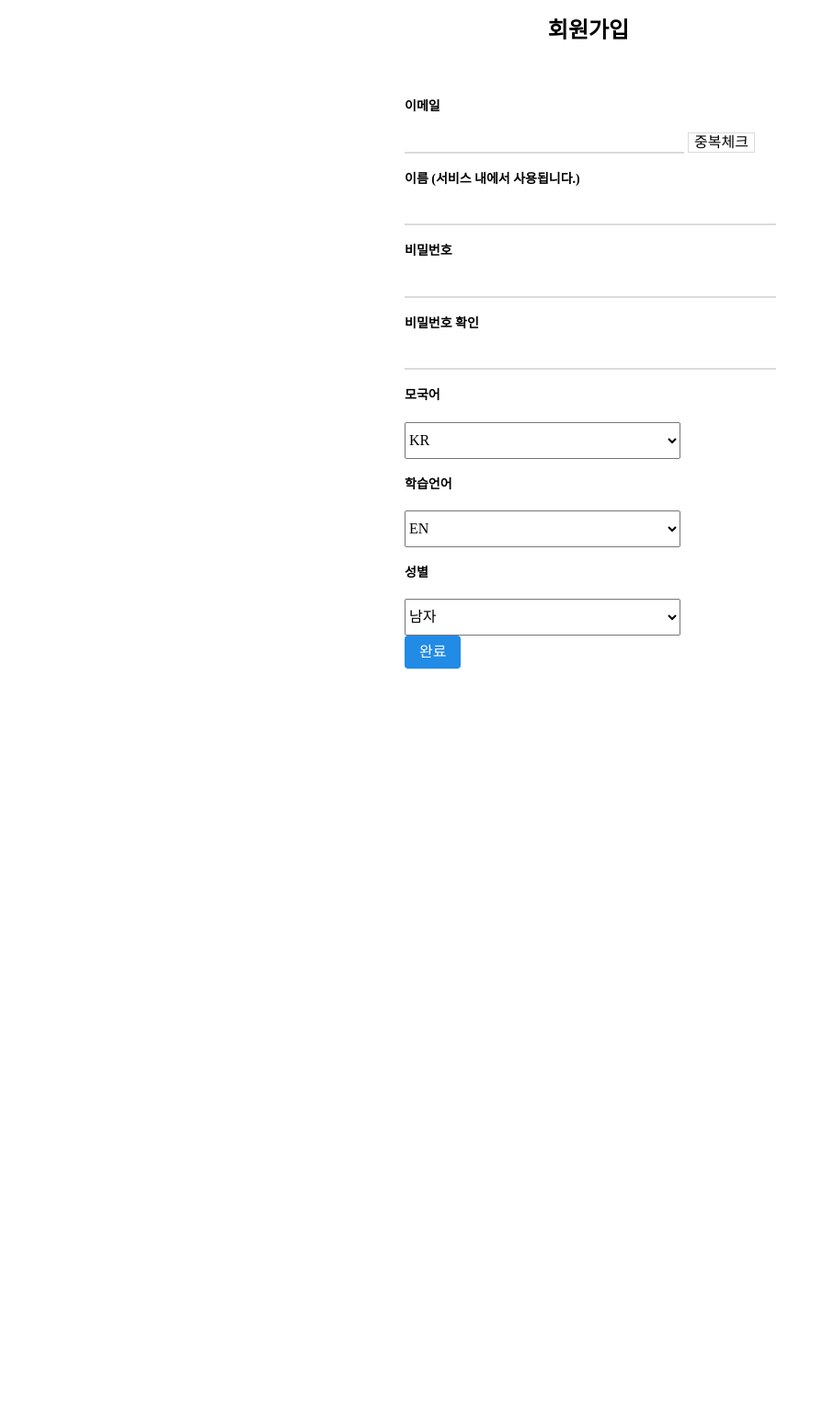
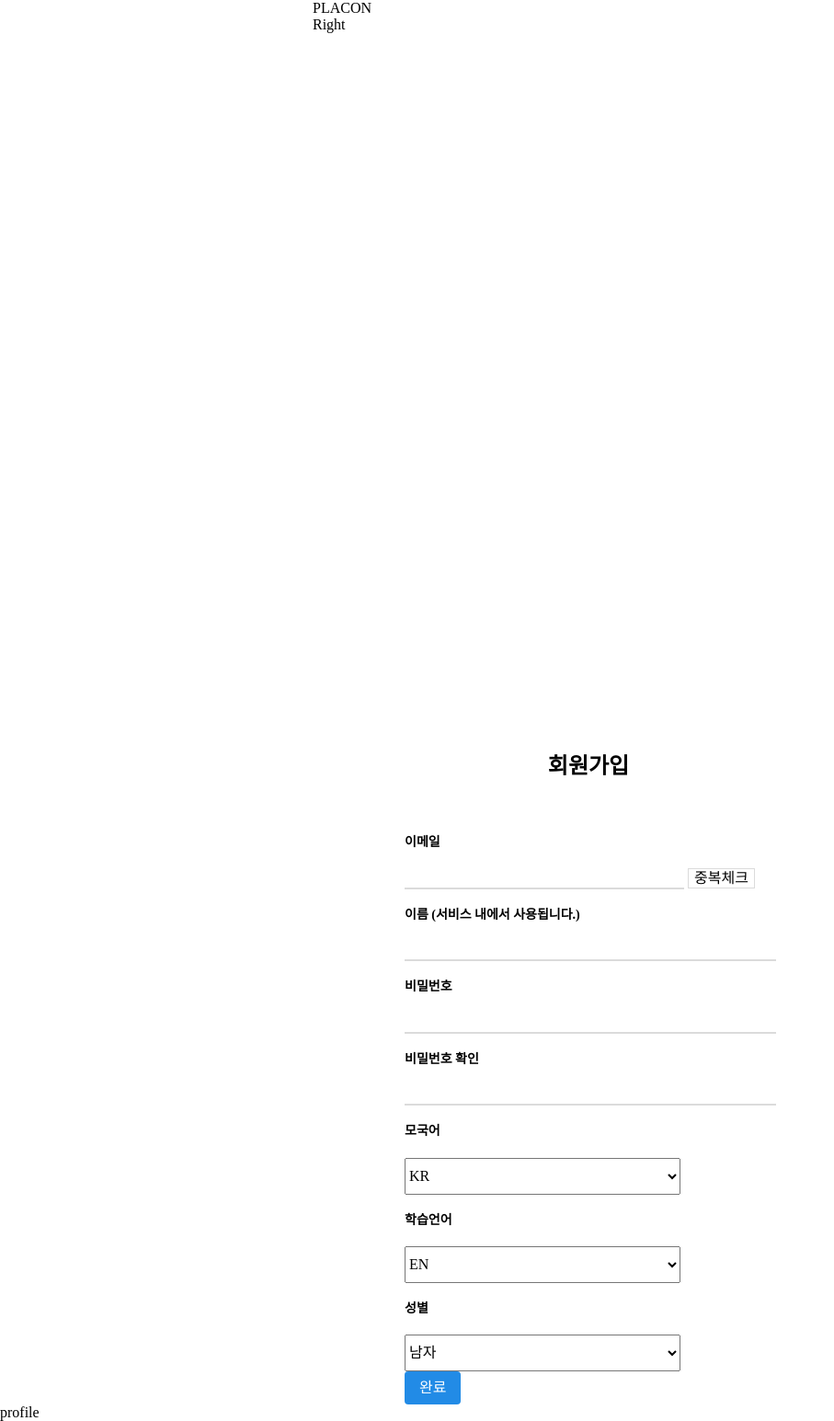
Before and after one commit to placon/client, a React app: page /signup in a window 1280 px wide. Shown: the whole page at 92% size, without its empty margins (0-907 px from the left). Before the commit the page ends 820 px from the top, so only its background shows below. Built offline with nearby package versions, Linux system fonts and the light colour scheme.

Commit message:
PC-34 레이아웃 작업 시작

```diff
--- /dev/null
+++ b/src/components/Layout/Header/index.js
@@ -0,0 +1,13 @@
+import React from "react";
+import "./index.scss";
+
+function index() {
+  return (
+    <header className="container">
+      <div className="left">PLACON</div>
+      <div className="right">Right</div>
+    </header>
+  );
+}
+
+export default index;
--- /dev/null
+++ b/src/components/Layout/index.js
@@ -0,0 +1,16 @@
+import React from "react";
+import Header from "./Header";
+
+function index({ children }) {
+  return (
+    <>
+      <Header />
+      <main>
+        <section className="content">{children}</section>
+        <section className="profile">profile</section>
+      </main>
+    </>
+  );
+}
+
+export default index;
--- a/src/components/home/index.js
+++ b/src/components/home/index.js
@@ -1,11 +1,7 @@
 import React from "react";
 
 function Home() {
-  return (
-    <div>
-      <Button>test</Button>
-    </div>
-  );
+  return <div>HOME SWEET HOME</div>;
 }
 
 export default Home;
--- a/src/index.js
+++ b/src/index.js
@@ -7,6 +7,7 @@ import { rootSaga } from "./sagas";
 import { Provider } from "react-redux";
 import { composeWithDevTools } from "redux-devtools-extension"; // 리덕스 개발자 도구
 import createSagaMiddleware from "redux-saga";
+import Layout from "./components/Layout";
 
 const sagaMiddleWare = createSagaMiddleware(); // saga 미들웨어
 
@@ -21,7 +22,9 @@ sagaMiddleWare.run(rootSaga);
 
 ReactDOM.render(
   <Provider store={store}>
-    <App />
+    <Layout>
+      <App />
+    </Layout>
   </Provider>,
   document.getElementById("root")
 );
```
Also changed, not shown: src/components/Layout/Footer/index.js (added), src/components/Layout/Footer/index.scss (added), src/components/Layout/Header/index.scss (added).
